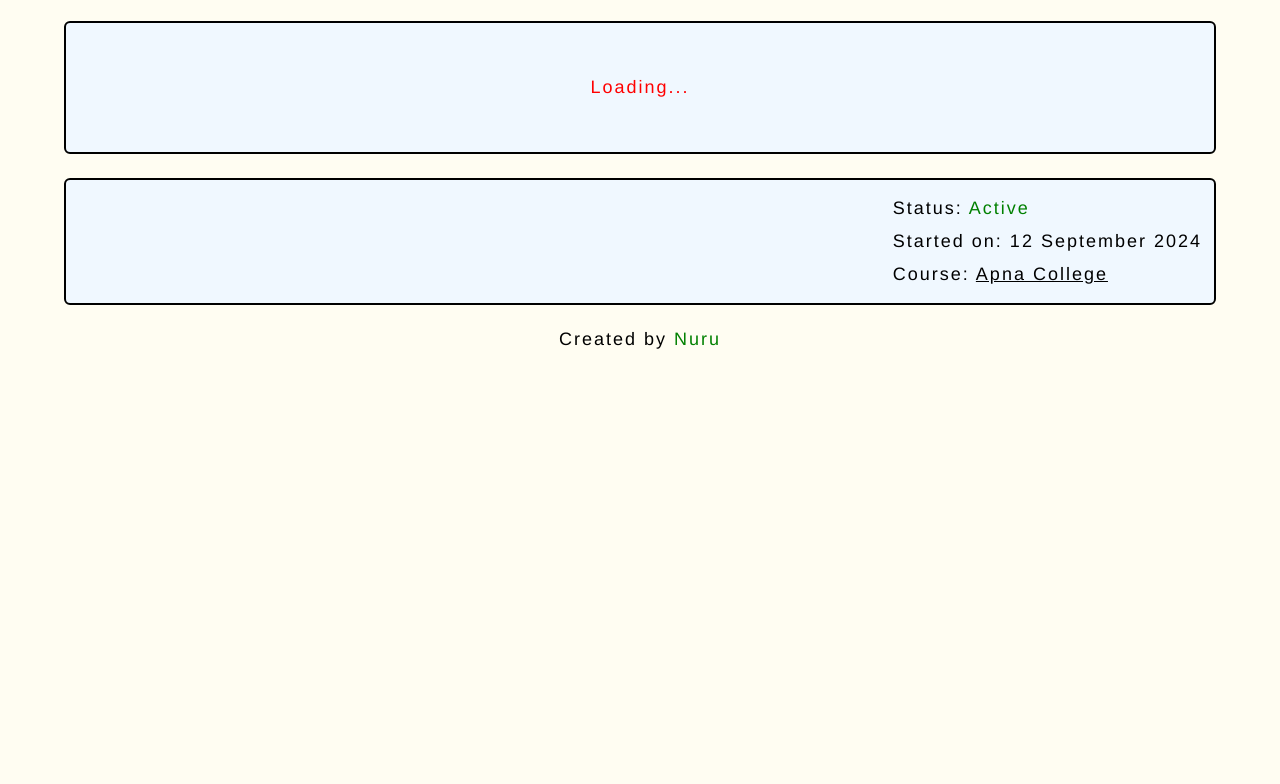
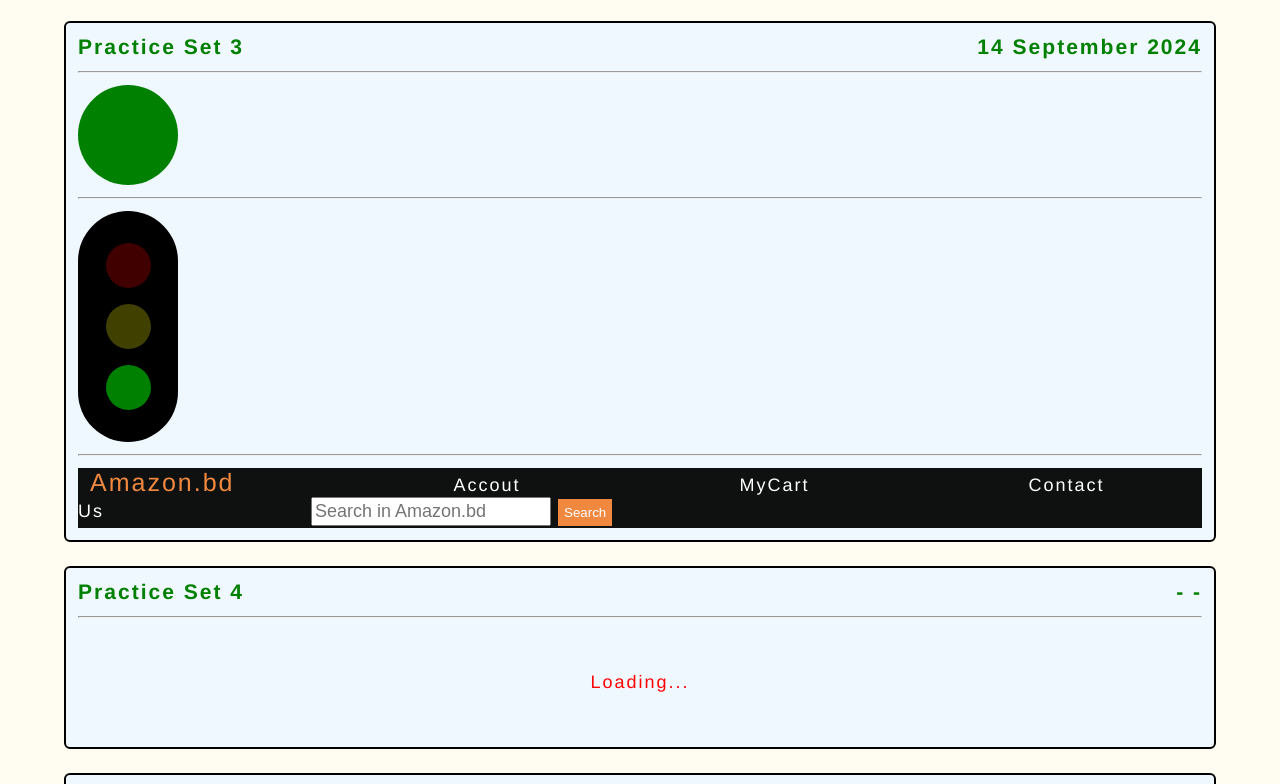
Before and after one commit to nuru7595/apna-college-css-projetcs, a plain HTML site: page index.html in a window 1280 px wide. Shown: the part 683-1467 px from the top of the page. Before the commit the page ends 1057 px from the top, so only its background shows below. Drawn offline with Linux system fonts and the light colour scheme.

Commit message:
Practice Set 3

```diff
--- a/index.html
+++ b/index.html
@@ -45,8 +45,32 @@
         </section>
         <!--  -->
         <h1 class="lvl">Level 2</h1>
+        <section>
+            <h3 class="title">Practice Set 3 <span>14 September 2024</span></h3>
+            <hr>
+            <div>
+                <div class="sqbox"></div>
+                <hr>
+                <div class="tLight">
+                    <div class="tRed"></div>
+                    <div class="tYellow"></div>
+                    <div class="tGreen"></div>
+                </div>
+                <hr>
+                <div class="navbar">
+                    <a href="" class="logo">Amazon.bd</a>
+                    <a href="">Accout</a>
+                    <a href="">MyCart</a>
+                    <a href="">Contact Us</a>
+                    <input type="text" placeholder="Search in Amazon.bd">
+                    <button type="submit">Search</button>
+                </div>
+            </div>
+        </section>
         <!--  -->
         <section>
+            <h3 class="title">Practice Set 4 <span>- -</span></h3>
+            <hr>
             <br>
             <br>
             <p style="color: red; text-align: center;">Loading...</p>
--- a/style.css
+++ b/style.css
@@ -58,6 +58,61 @@ hr {
 #inner {
     font-size: 10px;
 }
+/* Practice Set 3 */
+.sqbox {
+    height: 100px;
+    width: 100px;
+    background-color: green;
+    border-radius: 50%;
+}
+.tLight {
+    width: 100px;
+    background-color: black;
+    padding: 16px 0;
+    border-radius: 50px;
+}
+.tLight div {
+    height: 45px;
+    width: 45px;
+    border-radius: 50%;
+    margin: 16px auto;
+}
+.tRed {
+    background-color: red;
+    opacity: 25%;
+}
+.tYellow {
+    background-color: yellow;
+    opacity: 25%;
+}
+.tGreen {
+    background-color: green;
+}
+.navbar {
+    background-color: #0f1111;
+    height: 60px;
+}
+.navbar a {
+    text-decoration: none;
+    color: white;
+    margin: 0 200px 0 12px;
+}
+.navbar .logo {
+    color: #f08840;
+    font-size: 25px;
+}
+.navbar input {
+    font-size: 18px;
+    padding: 2px;
+}
+.navbar button {
+    background-color: #f08840;
+    color: white;
+    padding: 6px;
+    border: none;
+}
+/* Practice Set 4 */
+
 
 /* Footer */
 footer div {
```
